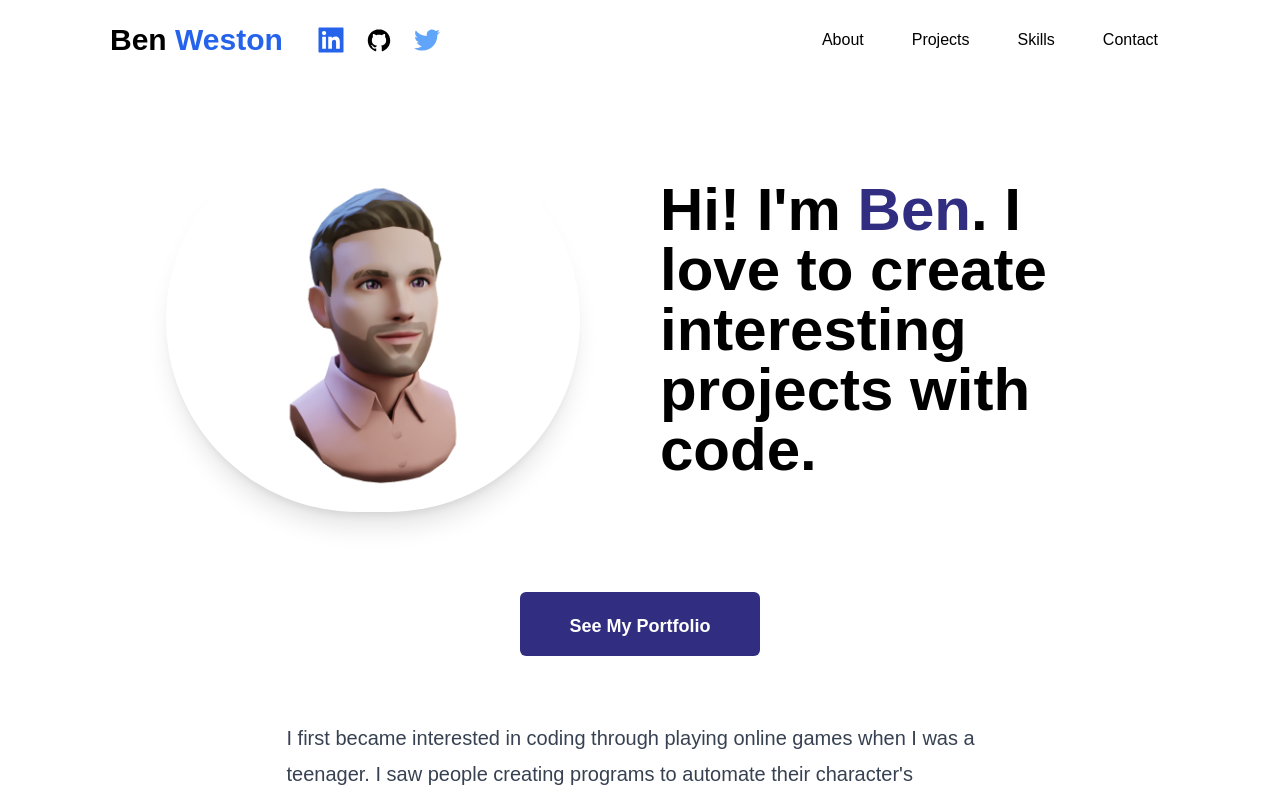
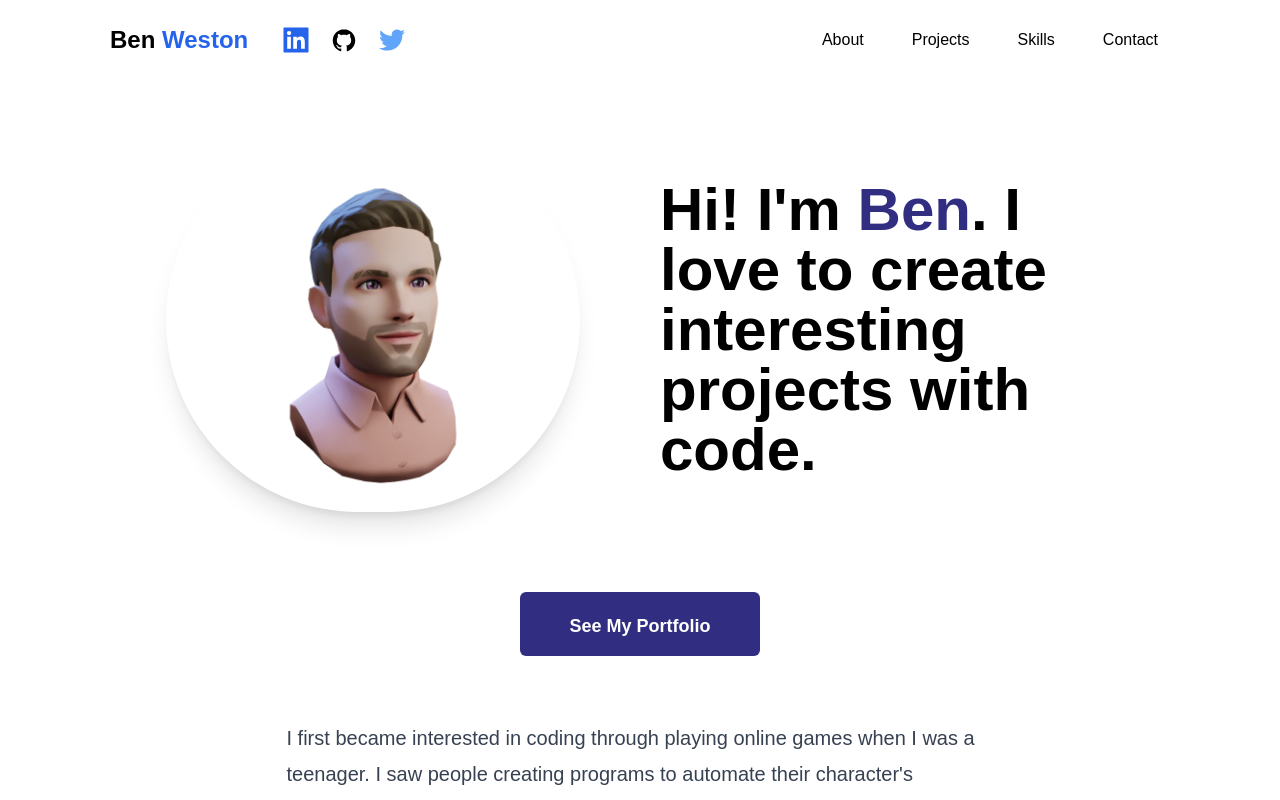
Before and after one commit to benwestondigital/next-portfolio, a Next.js app: page / in a window 1280 px wide. Shown: the top 800 px of the page. Built offline with nearby package versions, Linux system fonts and the light colour scheme.

Commit message:
change h1 size

```diff
--- a/components/Navbar.jsx
+++ b/components/Navbar.jsx
@@ -16,7 +16,7 @@ const Navbar = () => {
       <div className='flex items-center justify-between h-20'>
         <div className='flex justify-start items-center flex-shrink-0 gap-6'>
           <Link href='/' passHref>
-            <h1 className='font-bold text-4xl sm:text-3xl cursor-pointer'>
+            <h1 className='font-bold text-2xl md:text-2xl cursor-pointer'>
               Ben <span className='text-blue-600'>Weston</span>
             </h1>
           </Link>
```
